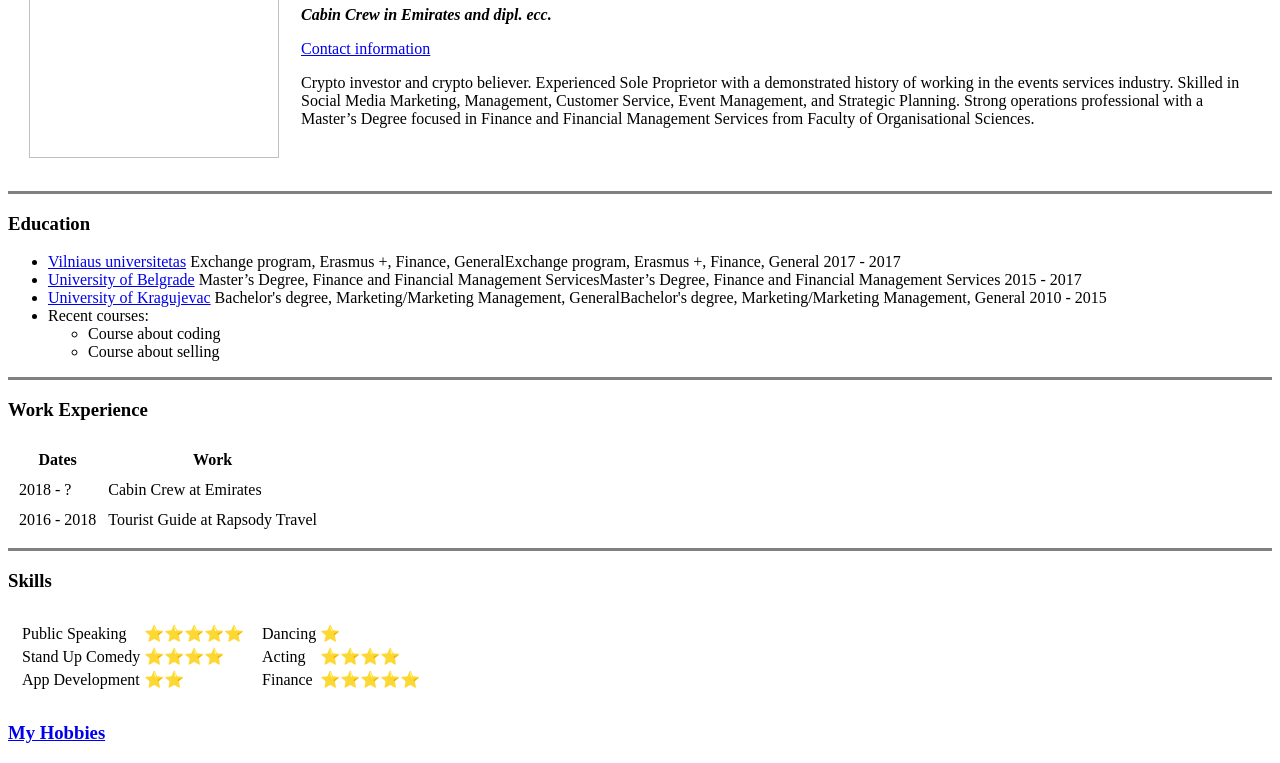
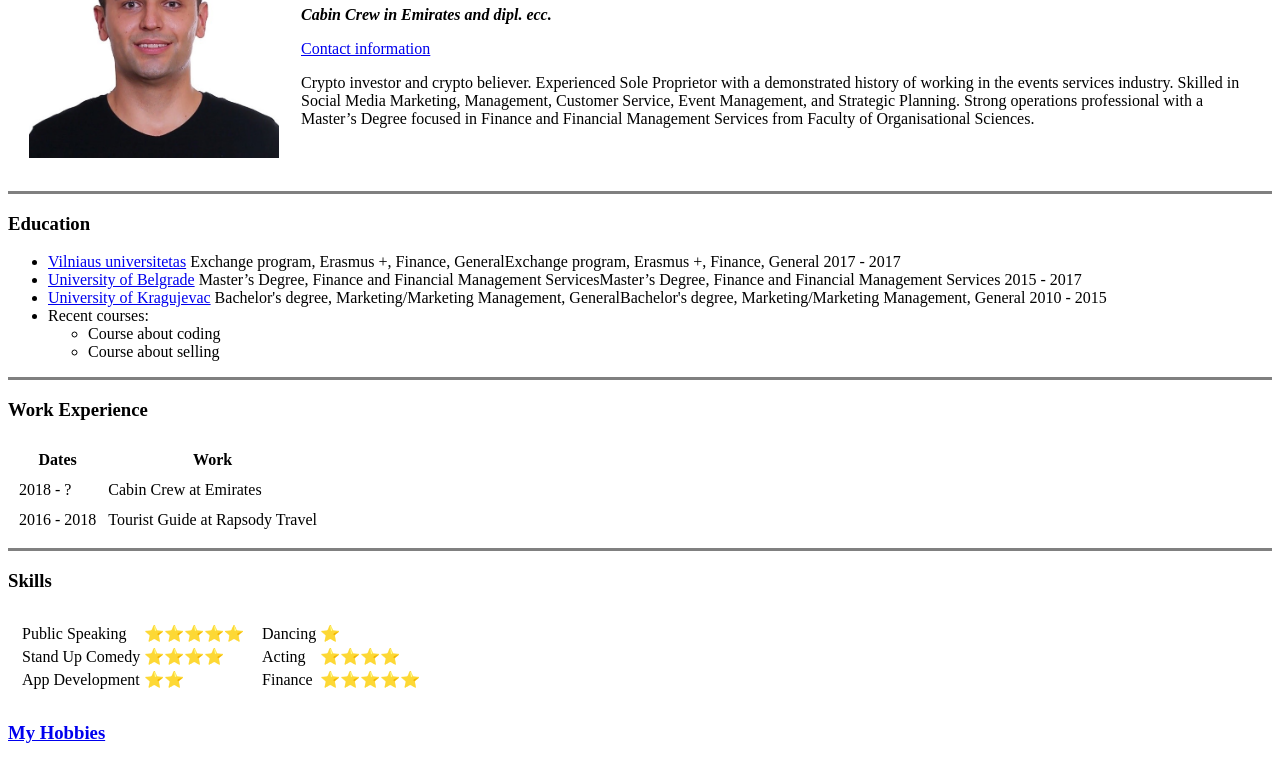
Before and after one commit to NemanjaSRB91/CV, a plain HTML site: page index.html in a window 1280 px wide. Shown: the part 121-884 px from the top of the page. Drawn offline with Linux system fonts and the light colour scheme.

Commit message:
photo change

```diff
--- a/index.html
+++ b/index.html
@@ -7,7 +7,7 @@
 <body>
 <table cellspacing="20">
     <tr>
-        <td><img src="nemanja.jpg" width="250" height="250"></td>
+        <td><img src="images/nemanja.jpg" width="250" height="250"></td>
         <td><h1>Nemanja Bojkovic</h1>
             <p><em><strong>Cabin Crew in Emirates and dipl. ecc.</strong></em></p>
             <p><a href="contact.html">Contact information</a></p>
```
